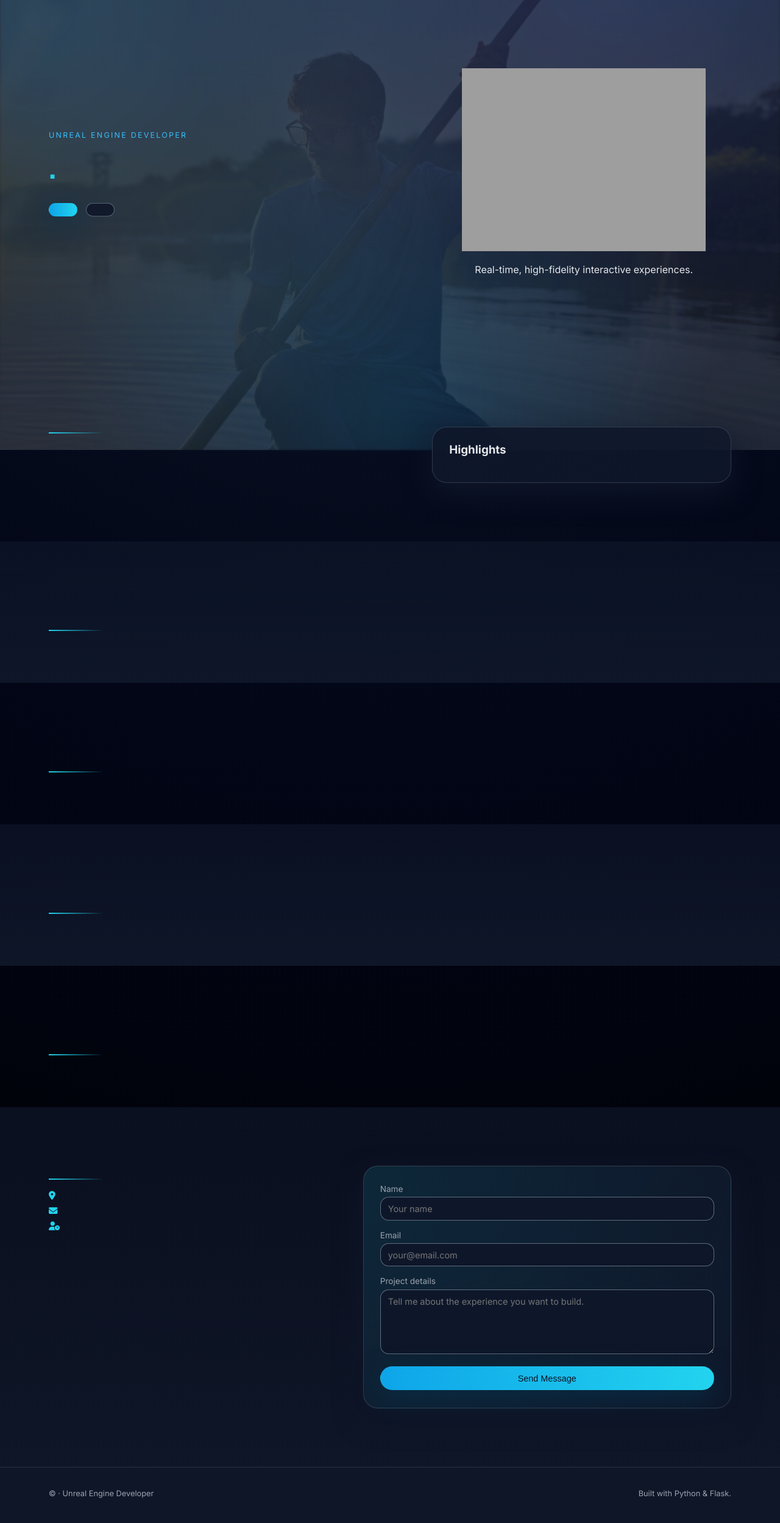
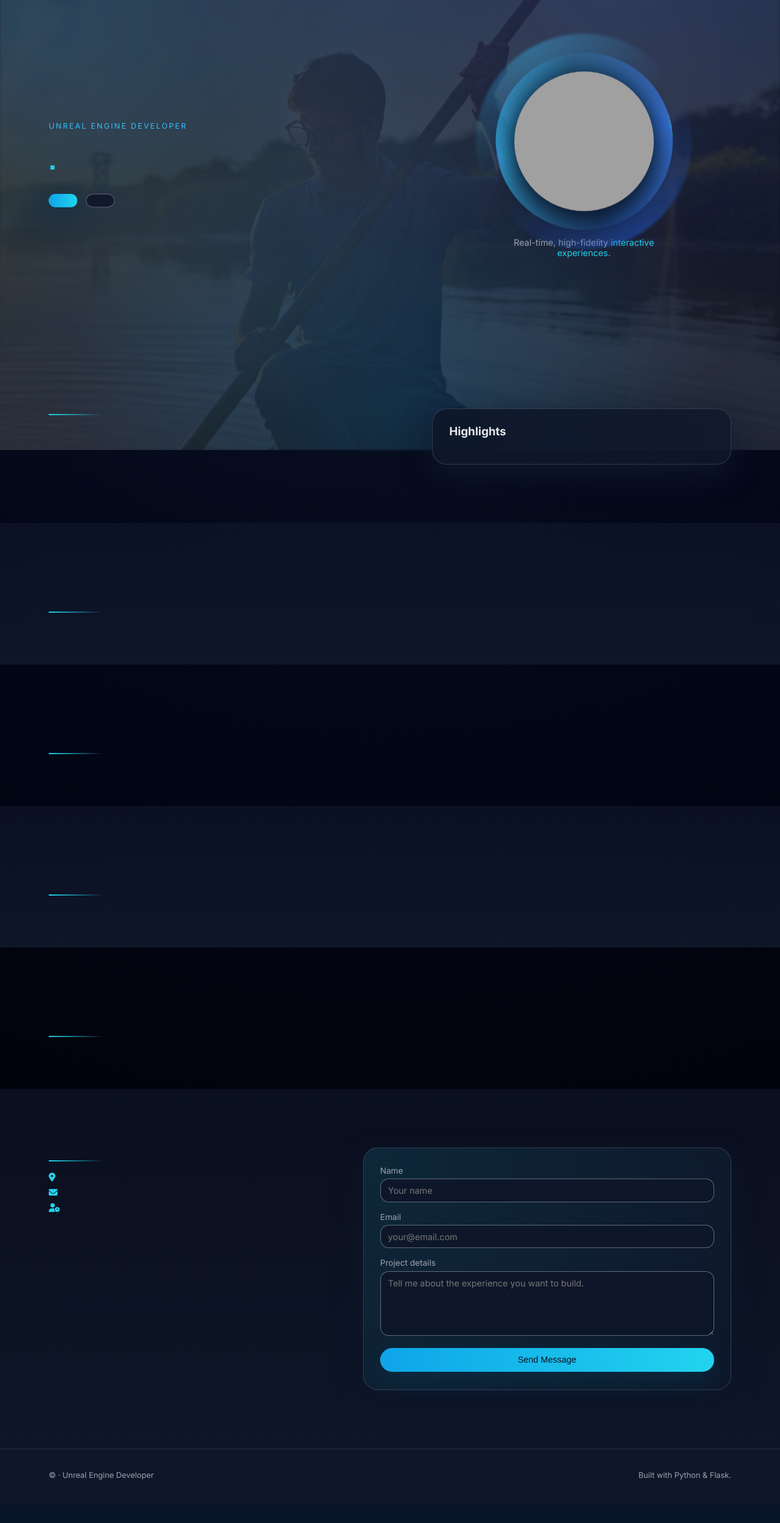
Before and after one commit to tasfiq1110/Portfolio, a Flask app: template templates/index.html in a window 1280 px wide. Shown: the part 62-2560 px from the top of the page at 61% size. After the commit the page ends 2489 px from the top, so only its background shows below. Run offline with Flask 3, Linux system fonts and the light colour scheme; the template is opened without the code that fills it, so the values that code supplies are empty; grey boxes are pictures that could not be loaded.

Commit message:
Update styles.css

```diff
--- a/static/css/styles.css
+++ b/static/css/styles.css
@@ -52,6 +52,7 @@ a {
   opacity: 0.7;
   z-index: -1;
 }
+
 /* Big portrait in background */
 
 .hero-photo {
@@ -78,7 +79,6 @@ body.hero-photo-hidden #hero-photo {
   opacity: 0;
   transform: translateY(-40px);
 }
-
 
 /* Containers & sections */
 
@@ -290,8 +290,6 @@ body.hero-photo-hidden #hero-photo {
     fill-signature 2.1s ease forwards 1.3s;
 }
 
-/* after stroke anim, softly fill */
-
 @keyframes draw-signature {
   to {
     stroke-dashoffset: 0;
@@ -347,9 +345,6 @@ body.ready #hero-photo,
 body.ready .background-glow {
   transition: opacity 0.6s ease;
 }
-
-
-
 
 /* ---------- HERO ---------- */
 
@@ -487,9 +482,7 @@ body.ready .background-glow {
   color: var(--accent);
 }
 
-/* Hero visual “orbital UE core” */
-
-/* hero visual – holographic UE core */
+/* ---------- HERO VISUAL – CIRCULAR AVATAR ---------- */
 
 .hero-visual {
   display: flex;
@@ -497,164 +490,164 @@ body.ready .background-glow {
   align-items: center;
 }
 
-.hero-orbit {
-  width: min(320px, 90vw);
+/* outer container */
+
+.hero-avatar {
+  position: relative;
+  width: min(260px, 60vw);
   aspect-ratio: 1 / 1;
   border-radius: 999px;
-  position: relative;
-  background: radial-gradient(
-    circle at 30% 0,
-    rgba(56, 189, 248, 0.5),
-    rgba(15, 23, 42, 0.98)
-  );
-  box-shadow:
-    0 24px 60px rgba(15, 23, 42, 0.95),
-    0 0 80px rgba(8, 47, 73, 0.85);
-  overflow: hidden;
+  display: flex;
+  align-items: center;
+  justify-content: center;
+  transform-style: preserve-3d;
+  animation: avatar-float 6s ease-in-out infinite alternate;
 }
 
-/* soft inner glow */
+/* soft halo behind */
 
-.hero-orbit-glow {
+.hero-avatar-glow {
   position: absolute;
-  inset: 12%;
+  inset: -18%;
   border-radius: inherit;
   background:
-    radial-gradient(circle at 30% 0, rgba(56, 189, 248, 0.35), transparent 60%),
-    radial-gradient(circle at 70% 90%, rgba(59, 130, 246, 0.4), transparent 70%);
-  opacity: 0.75;
+    radial-gradient(circle at 20% 0, rgba(56, 189, 248, 0.6), transparent 55%),
+    radial-gradient(circle at 80% 100%, rgba(37, 99, 235, 0.7), transparent 55%);
+  opacity: 0.7;
+  mix-blend-mode: screen;
+  filter: blur(2px);
   pointer-events: none;
 }
 
-/* rotating scan sweep */
+/* rotating ring */
 
-.hero-orbit-scan {
+.hero-avatar-ring {
   position: absolute;
-  inset: 8%;
+  inset: -6%;
   border-radius: inherit;
+  border: 2px solid transparent;
   background:
     conic-gradient(
-      from 0deg,
-      rgba(56, 189, 248, 0.4),
-      transparent 45%,
-      transparent 100%
+      from 0turn,
+      rgba(56, 189, 248, 0.1),
+      rgba(56, 189, 248, 0.9),
+      rgba(14, 165, 233, 0.1),
+      rgba(59, 130, 246, 0.9),
+      rgba(56, 189, 248, 0.1)
     );
-  mix-blend-mode: screen;
-  opacity: 0.7;
-  animation: spin 7s linear infinite;
+  -webkit-mask:
+    radial-gradient(farthest-side, transparent 68%, #000 69%);
+  mask:
+    radial-gradient(farthest-side, transparent 68%, #000 69%);
+  opacity: 0.9;
+  animation: avatar-ring-rotate 14s linear infinite;
 }
 
-/* rings */
+/* inner circle with image */
 
-.hero-orbit-ring {
-  position: absolute;
-  border-radius: 999px;
-  border: 1px solid rgba(148, 163, 184, 0.45);
+.hero-avatar-inner {
+  position: relative;
+  width: 88%;
+  height: 88%;
+  border-radius: inherit;
+  overflow: hidden;
+  background: radial-gradient(circle at top, #0b1120, #020617);
+  box-shadow:
+    0 18px 45px rgba(15, 23, 42, 0.95),
+    0 0 35px rgba(8, 47, 73, 0.9);
 }
 
-.hero-orbit-ring-outer {
-  inset: 10%;
-  border-width: 2px;
-  border-color: rgba(56, 189, 248, 0.7);
-  box-shadow: 0 0 25px rgba(56, 189, 248, 0.45);
+.hero-avatar-img {
+  width: 100%;
+  height: 100%;
+  object-fit: cover;
+  object-position: center;
+  transform: scale(1.04);
+  filter: saturate(1.1) contrast(1.05);
+  transition: transform 0.7s ease, filter 0.7s ease;
 }
 
-.hero-orbit-ring-middle {
-  inset: 22%;
-  border-style: dashed;
-  border-color: rgba(148, 163, 184, 0.6);
-}
+/* subtle light sweep */
 
-.hero-orbit-ring-inner {
-  inset: 35%;
-  border-style: dashed;
-  border-color: rgba(56, 189, 248, 0.65);
-  opacity: 0.9;
-}
-
-/* core chip */
-
-.hero-orbit-core {
-  position: absolute;
-  inset: 34%;
-  border-radius: inherit;
-  background: radial-gradient(circle at 30% 0, #22d3ee, #0ea5e9, #0369a1);
-  display: flex;
-  flex-direction: column;
-  align-items: center;
-  justify-content: center;
-  color: #0b1120;
-  box-shadow:
-    0 18px 50px rgba(8, 47, 73, 0.9),
-    0 0 40px rgba(56, 189, 248, 0.85);
-}
-
-.hero-orbit-core::before {
+.hero-avatar-inner::before {
   content: "";
   position: absolute;
-  inset: 14%;
-  border-radius: inherit;
-  border: 1px solid rgba(15, 23, 42, 0.6);
-  opacity: 0.75;
-}
-
-.hero-orbit-label {
-  font-family: "Orbitron", system-ui;
-  font-size: 2.3rem;
-  font-weight: 700;
-  letter-spacing: 0.12em;
-}
-
-.hero-orbit-sub {
-  font-size: 0.62rem;
-  font-weight: 600;
-  letter-spacing: 0.3em;
-  margin-top: 0.3rem;
-}
-
-/* little orbiting dot */
-
-.hero-orbit-orbiter {
-  position: absolute;
-  top: 50%;
-  left: 50%;
-  width: 12px;
-  height: 12px;
-  margin: -6px;
-  border-radius: 999px;
-  background: #22d3ee;
-  box-shadow:
-    0 0 0 4px rgba(34, 211, 238, 0.18),
-    0 0 18px rgba(34, 211, 238, 0.9);
-  transform-origin: 84px 0;
-  animation: orbit 9s linear infinite;
+  inset: -40%;
+  background: linear-gradient(
+    120deg,
+    transparent 5%,
+    rgba(248, 250, 252, 0.12) 35%,
+    rgba(248, 250, 252, 0.32) 45%,
+    transparent 70%
+  );
+  mix-blend-mode: screen;
+  transform: translateX(-45%);
+  animation: avatar-sheen 7s ease-in-out infinite;
 }
 
 /* caption */
 
-.hero-orbit-caption {
-  margin-top: 1.25rem;
+.hero-avatar-caption {
+  margin-top: 1.1rem;
   max-width: 18rem;
   text-align: center;
   font-size: 0.9rem;
   color: var(--muted);
 }
 
-.hero-orbit-caption span {
+.hero-avatar-caption span {
   color: var(--accent);
 }
 
-/* orbit animation */
+/* animations */
 
-@keyframes orbit {
+@keyframes avatar-float {
   0% {
-    transform: rotate(0deg);
+    transform: translateY(0px);
   }
   100% {
-    transform: rotate(360deg);
+    transform: translateY(-10px);
   }
 }
 
+@keyframes avatar-ring-rotate {
+  0% {
+    transform: rotate(0turn);
+  }
+  100% {
+    transform: rotate(1turn);
+  }
+}
+
+@keyframes avatar-sheen {
+  0% {
+    transform: translateX(-45%);
+    opacity: 0;
+  }
+  20% {
+    opacity: 1;
+  }
+  60% {
+    opacity: 1;
+  }
+  100% {
+    transform: translateX(45%);
+    opacity: 0;
+  }
+}
+
+/* hover tilt / zoom on desktop */
+
+@media (hover: hover) and (pointer: fine) {
+  .hero-avatar:hover .hero-avatar-img {
+    transform: scale(1.08);
+    filter: saturate(1.25) contrast(1.08);
+  }
+
+  .hero-avatar:hover {
+    transform: translateY(-8px) rotateX(6deg) rotateY(-6deg);
+  }
+}
 
 /* ---------- CARDS / LAYOUT ---------- */
 
@@ -938,7 +931,7 @@ textarea:focus {
   color: var(--muted);
 }
 
-/* ---------- ANIMATIONS ---------- */
+/* ---------- ANIMATIONS / REVEAL ---------- */
 
 .reveal-on-scroll {
   opacity: 0;
@@ -951,15 +944,6 @@ textarea:focus {
 .reveal-on-scroll.visible {
   opacity: 1;
   transform: translateY(0);
-}
-
-@keyframes spin {
-  0% {
-    transform: rotate(0deg);
-  }
-  100% {
-    transform: rotate(360deg);
-  }
 }
 
 /* ---------- RESPONSIVE ---------- */
@@ -1035,8 +1019,6 @@ body.theme-light {
   background: radial-gradient(circle at top, #e0f2fe 0, #f9fafb 50%, #e5e7eb 100%);
 }
 
-/* Light theme tweaks */
-
 body.theme-light .site-header {
   background: linear-gradient(
     to bottom,
@@ -1055,6 +1037,9 @@ body.theme-light .hero-photo {
   mix-blend-mode: soft-light;
   opacity: 0.12;
 }
+
+/* ---------- YOUTUBE PROJECT EMBEDS ---------- */
+
 .project-media {
   margin: 0.9rem 0 1rem;
   border-radius: 16px;
```
